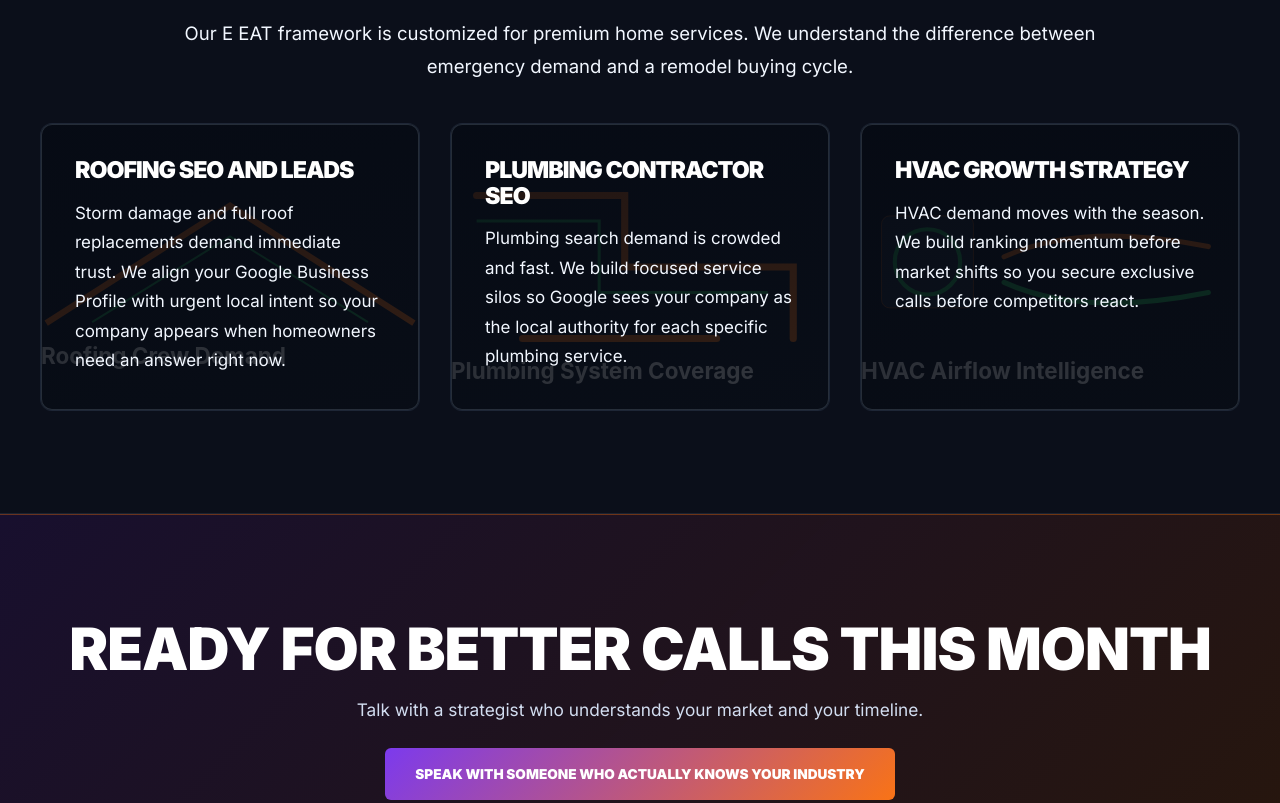
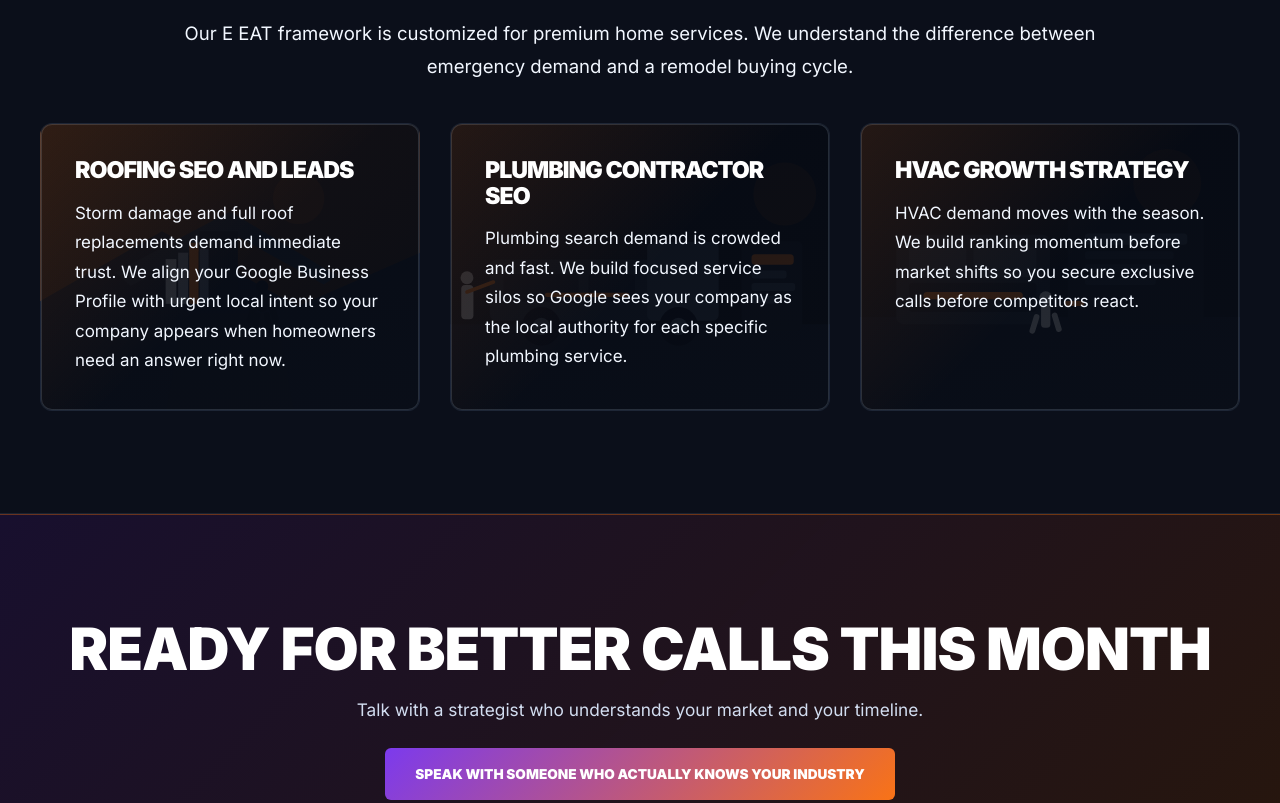
Before and after one commit to YourOnlineSquad/New-Website-YOS-, a website: page index.html in a window 1280 px wide. Shown: the part 1940-2743 px from the top of the page. Drawn offline with Linux system fonts and the light colour scheme.

Commit message:
Enhance homepage visual balance with contractor imagery

```diff
--- a/assets/css/pages.css
+++ b/assets/css/pages.css
@@ -461,14 +461,29 @@ body.home-page #industries .card {
     box-shadow: inset 0 0 0 1px rgba(148, 163, 184, 0.22);
 }
 
+
+
+body.home-page #industries .card::before {
+    content: "";
+    position: absolute;
+    inset: 0;
+    background: linear-gradient(135deg, rgba(255, 122, 24, 0.12), transparent 52%);
+    pointer-events: none;
+}
+
+body.home-page #industries .card > * {
+    position: relative;
+    z-index: 1;
+}
+
 body.home-page #industries .card:nth-child(1) {
-    --vertical-image: url('/assets/visuals/roofing-crew.svg');
+    --vertical-image: url('/assets/visuals/roofing-jobsite.svg');
 }
 
 body.home-page #industries .card:nth-child(2) {
-    --vertical-image: url('/assets/visuals/plumbing-system.svg');
+    --vertical-image: url('/assets/visuals/plumbing-service-van.svg');
 }
 
 body.home-page #industries .card:nth-child(3) {
-    --vertical-image: url('/assets/visuals/hvac-airflow.svg');
+    --vertical-image: url('/assets/visuals/hvac-install-team.svg');
 }
--- a/index.html
+++ b/index.html
@@ -102,8 +102,8 @@
 
             <div class="image-center-wrap">
                 <figure class="future-image-frame future-image-frame-wide featured-image featured-image-wide">
-                    <img src="/assets/visuals/physics-dominance-data.svg" alt="Search ranking momentum and market data graph" class="future-image-asset">
-                    <figcaption class="future-image-label">Dominance Signal Map</figcaption>
+                    <img src="/assets/visuals/contractor-jobsite-operations.svg" alt="Contractor team coordinating active job site operations" class="future-image-asset">
+                    <figcaption class="future-image-label">Field Operations Command View</figcaption>
                 </figure>
             </div>
 
```
Also changed, not shown: assets/visuals/contractor-jobsite-operations.svg (added), assets/visuals/hvac-install-team.svg (added), assets/visuals/plumbing-service-van.svg (added), assets/visuals/roofing-jobsite.svg (added).
